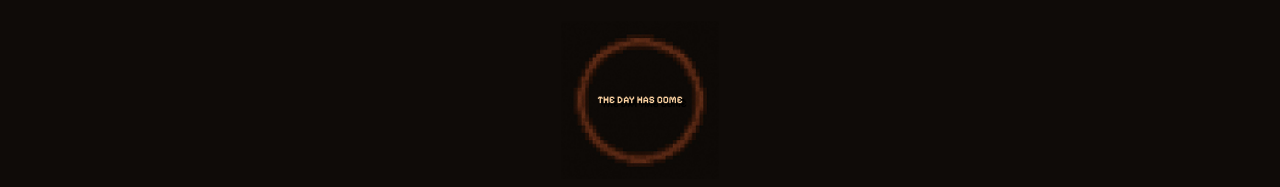
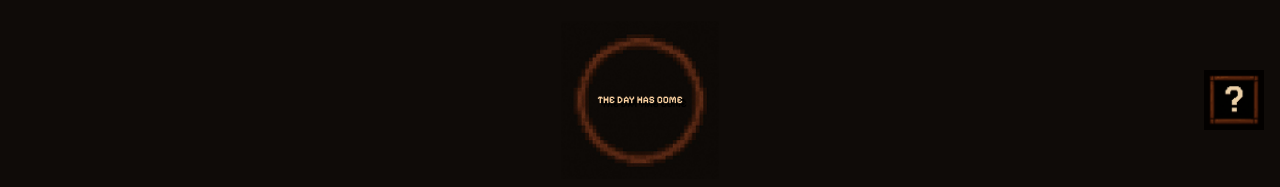
Before and after one commit to adndax/Tubes1-Website_Pemrograman-Berorientasi-Objek, a Next.js app: page /fighter in a window 1280 px wide. Shown: the part 647-834 px from the top of the page. Built offline with nearby package versions, Linux system fonts and the light colour scheme.

Commit message:
feat: add info button

```diff
--- a/src/app/assassin/page.tsx
+++ b/src/app/assassin/page.tsx
@@ -2,6 +2,7 @@
 
 import Image from "next/image";
 import SkillCircle from "../../component/SkillCircle";
+import InfoButton from "@/component/Info";
 
 export default function AssassinSkillTree() {
   return (
@@ -57,6 +58,7 @@ export default function AssassinSkillTree() {
           <SkillCircle label="YOUR TIME HAS COME" id="your-time-has-come" />
         </div>
       </div>
+      <InfoButton/>
     </div>
   );
 }
--- a/src/app/berserker/page.tsx
+++ b/src/app/berserker/page.tsx
@@ -3,6 +3,7 @@
 'use client';
 
 import Image from "next/image";
+import InfoButton from "@/component/Info";
 import SkillCircle from "../../component/SkillCircle";
 
 export default function BerserkerSkillTree() {
@@ -50,6 +51,7 @@ export default function BerserkerSkillTree() {
           </div>
         </div>
       </div>
+      <InfoButton/>
     </div>
   );
 }
--- a/src/app/fighter/page.tsx
+++ b/src/app/fighter/page.tsx
@@ -1,6 +1,7 @@
 'use client';
 
 import Image from "next/image";
+import InfoButton from "@/component/Info";
 import SkillCircle from "../../component/SkillCircle";
 
 export default function FighterSkillTree() {
@@ -53,6 +54,7 @@ export default function FighterSkillTree() {
           <SkillCircle label="THE DAY HAS COME" id="the-day-has-come" />
         </div>
       </div>
+      <InfoButton/>
     </div>
   );
 }
--- a/src/app/mage/page.tsx
+++ b/src/app/mage/page.tsx
@@ -2,6 +2,7 @@
 
 import Image from "next/image";
 import SkillCircle from "../../component/SkillCircle";
+import InfoButton from "@/component/Info";
 
 export default function MageSkillTree() {
   return (
@@ -39,6 +40,7 @@ export default function MageSkillTree() {
         {/* Bottom node */}
         <SkillCircle label="ONE DAY OR DAY ONE" id="one-day-or-day-one" />
       </div>
+      <InfoButton/>
     </div>
   );
 }
--- a/src/app/necromancer/page.tsx
+++ b/src/app/necromancer/page.tsx
@@ -2,6 +2,7 @@
 
 import Image from "next/image";
 import SkillCircle from "../../component/SkillCircle";
+import InfoButton from "@/component/Info";
 
 export default function NecromancerSkillTree() {
   return (
@@ -50,6 +51,7 @@ export default function NecromancerSkillTree() {
         </div>
         </div>
       </div>
+      <InfoButton />
     </div>
   );
 }
--- a/src/app/skill/[id]/page.tsx
+++ b/src/app/skill/[id]/page.tsx
@@ -28,7 +28,6 @@ export default function SkillDetail({ params }: { params: { id: string } }) {
             {skill.description}
         </p>
       </div>
-
     </div>
   );
 }
--- /dev/null
+++ b/src/component/Info.tsx
@@ -0,0 +1,35 @@
+"use client";
+import { useState } from "react";
+import Image from "next/image";
+
+export default function InfoButton() {
+  const [showPopup, setShowPopup] = useState(false);
+
+  return (
+    <div className="fixed bottom-4 right-4 z-50">
+      <button onClick={() => setShowPopup(true)}>
+        <Image
+          src="/info.png"
+          alt="Info"
+          width={60}
+          height={60}
+          className="hover:scale-110 transition-transform"
+        />
+      </button>
+
+      {showPopup && (
+        <div className="absolute bottom-20 right-0 bg-white text-black text-base px-6 py-4 rounded-xl shadow-xl max-w-[280px]">
+          <p className="leading-snug">
+            Skill path dibaca dari kiri ke kanan
+          </p>
+          <button
+            className="block mt-2 text-sm text-red-600 underline"
+            onClick={() => setShowPopup(false)}
+          >
+            Tutup
+          </button>
+        </div>
+      )}
+    </div>
+  );
+}
```
